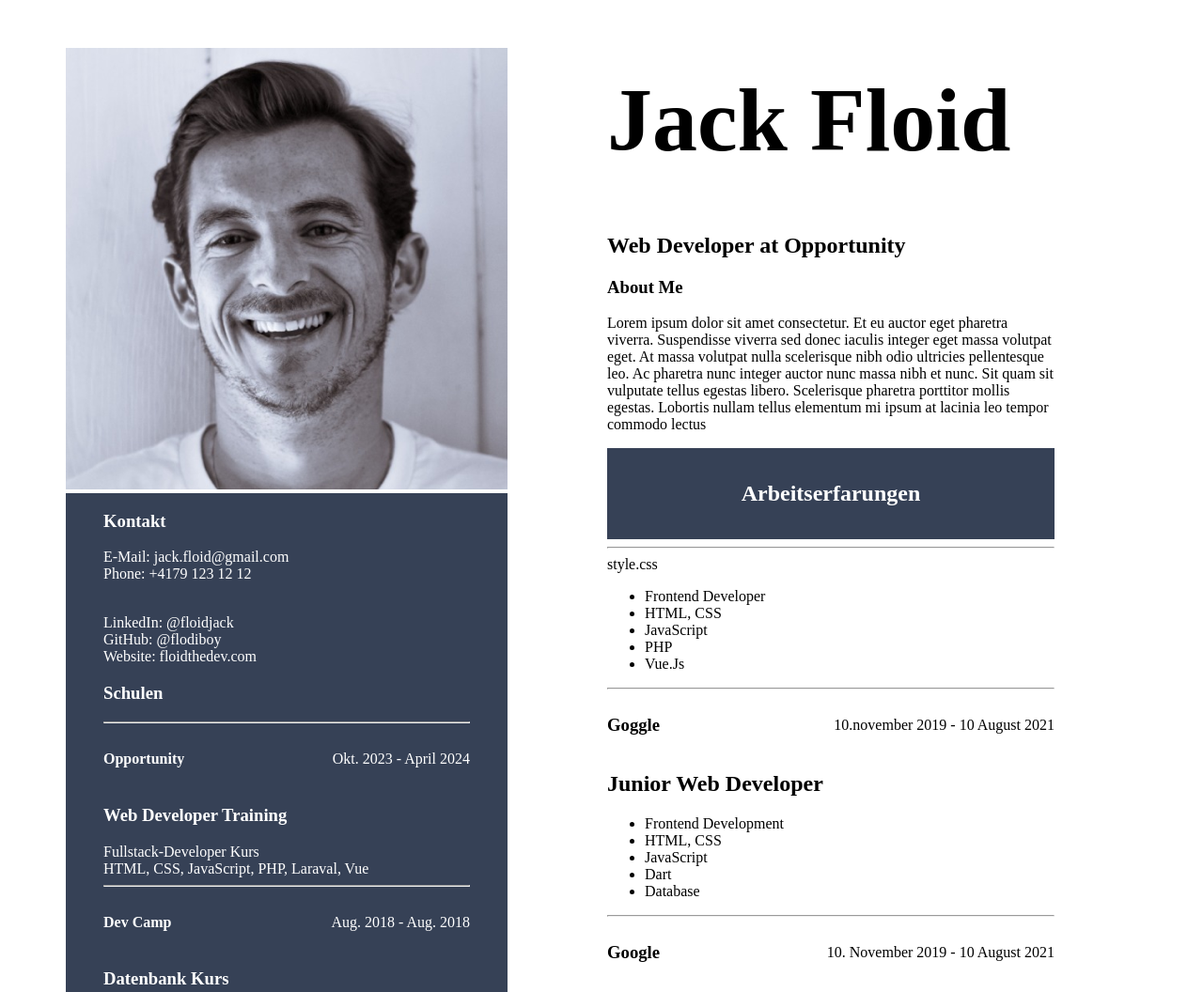
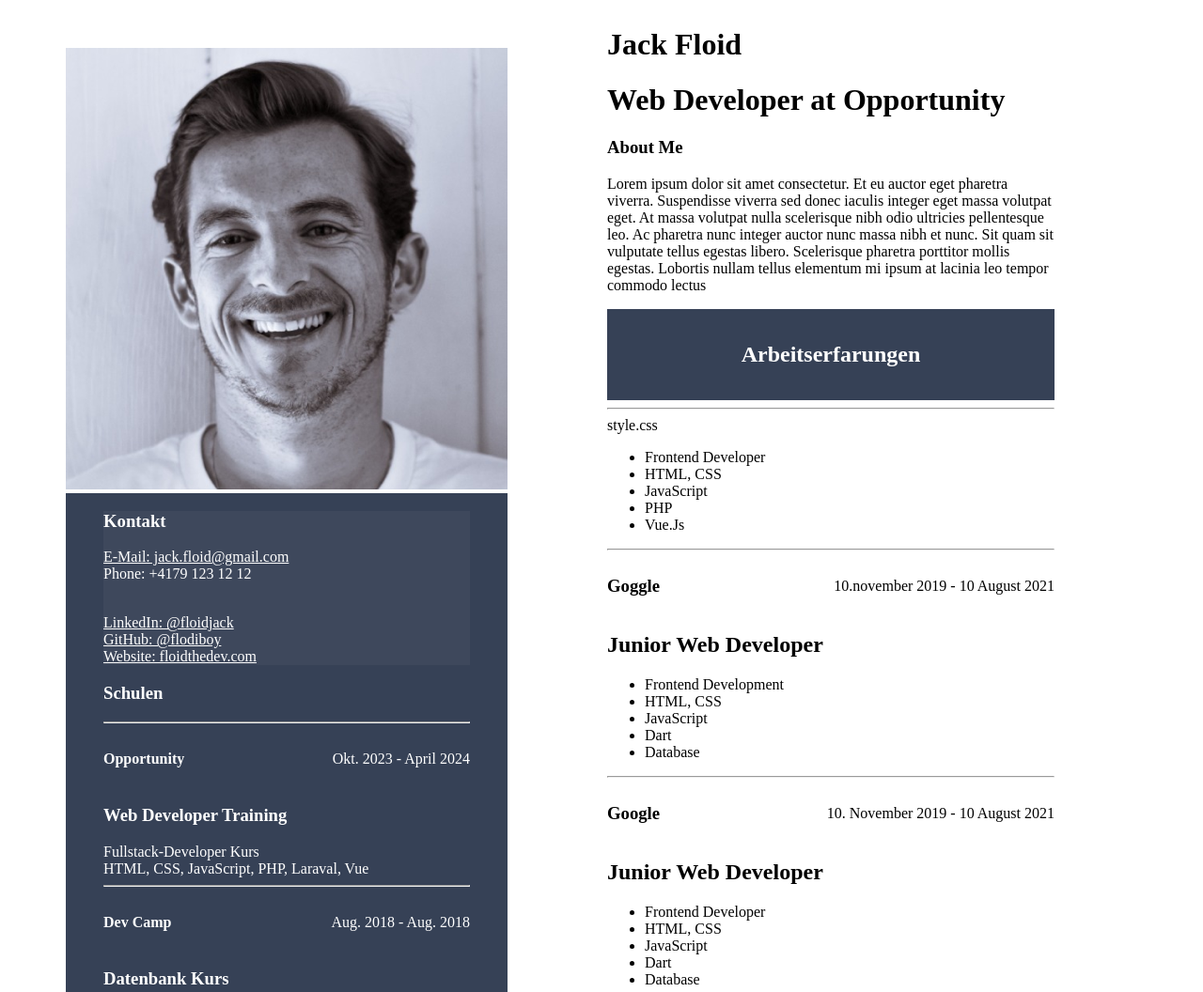
Before and after one commit to Harryszh/cv1, a website: page index.html in a window 1280 px wide. Shown: the top 1056 px of the page at 94% size. Drawn offline with Linux system fonts and the light colour scheme.

Commit message:
korekturen

```diff
--- a/index.html
+++ b/index.html
@@ -4,7 +4,7 @@
     <meta charset="UTF-8">
     <meta name="viewport" content="width=device-width, initial-scale=1.0">
     <title>Jack Floid </title>
-    <link rel="stylesheet" href="build/css/style.css">
+    <link rel="stylesheet" href="style.css">
 </head>
 <body>
     <div class="container-sidebar">
@@ -18,18 +18,25 @@
             <h3>Kontakt</h3>
 
             <p>
-                E-Mail: jack.floid@gmail.com <br>
+                <a href="jack.floid@gmail.com">E-Mail: jack.floid@gmail.com </a>
+                <br>
                 Phone: +4179 123 12 12
             </p>
             <br>
 
             <div>
-              LinkedIn: @floidjack <br>
-              GitHub: @flodiboy     <br>
-              Website: floidthedev.com</div>
+                <a href="https://www.google.ch/">LinkedIn: @floidjack</a>
+               <br>
+               <a href="https://www.google.ch/">GitHub: @flodiboy</a>
+                <br>
+                <a href="https://www.google.ch"> Website: floidthedev.com</a>
+
+             </div>
+
         </div>
 
-            <div class="container-schulen"> </div>
+
+                <div class="container-schulen"> </div>
                <h3>Schulen</h3>
 <hr>
                 <div>
@@ -75,7 +82,7 @@
 
 
     <div class="container-rechts"><h1 class="h1">Jack Floid</h1>
-    <h2>Web Developer at Opportunity</h2>
+    <h1>Web Developer at Opportunity</h1>
     <h3>About Me</h3>
     <P>Lorem ipsum dolor sit amet consectetur. Et eu auctor eget pharetra viverra.
          Suspendisse viverra sed donec iaculis integer eget massa volutpat eget.
--- a/style.css
+++ b/style.css
@@ -17,8 +17,7 @@ body{
 
 
 .h1 {
-     font-size: 96px;
-     font-weight: 900px;
+  font-weight: 900px;
  }
 
  .container-sidebar {
@@ -33,9 +32,13 @@ body{
     padding-right: 40px;
     background-color: rgba(54, 65, 86, 1);
  }
+ .container-email{
+    background-color: rgb(62, 72, 92);
+ }
 
  .container-schulen {
-    color: antiquewhite;
+    color: white;
+
  }
 
 .container-links{
@@ -68,3 +71,6 @@ text-align: center;
 .color-weiss {
     color: white;
 }
+a{
+    color: white;
+}
```
